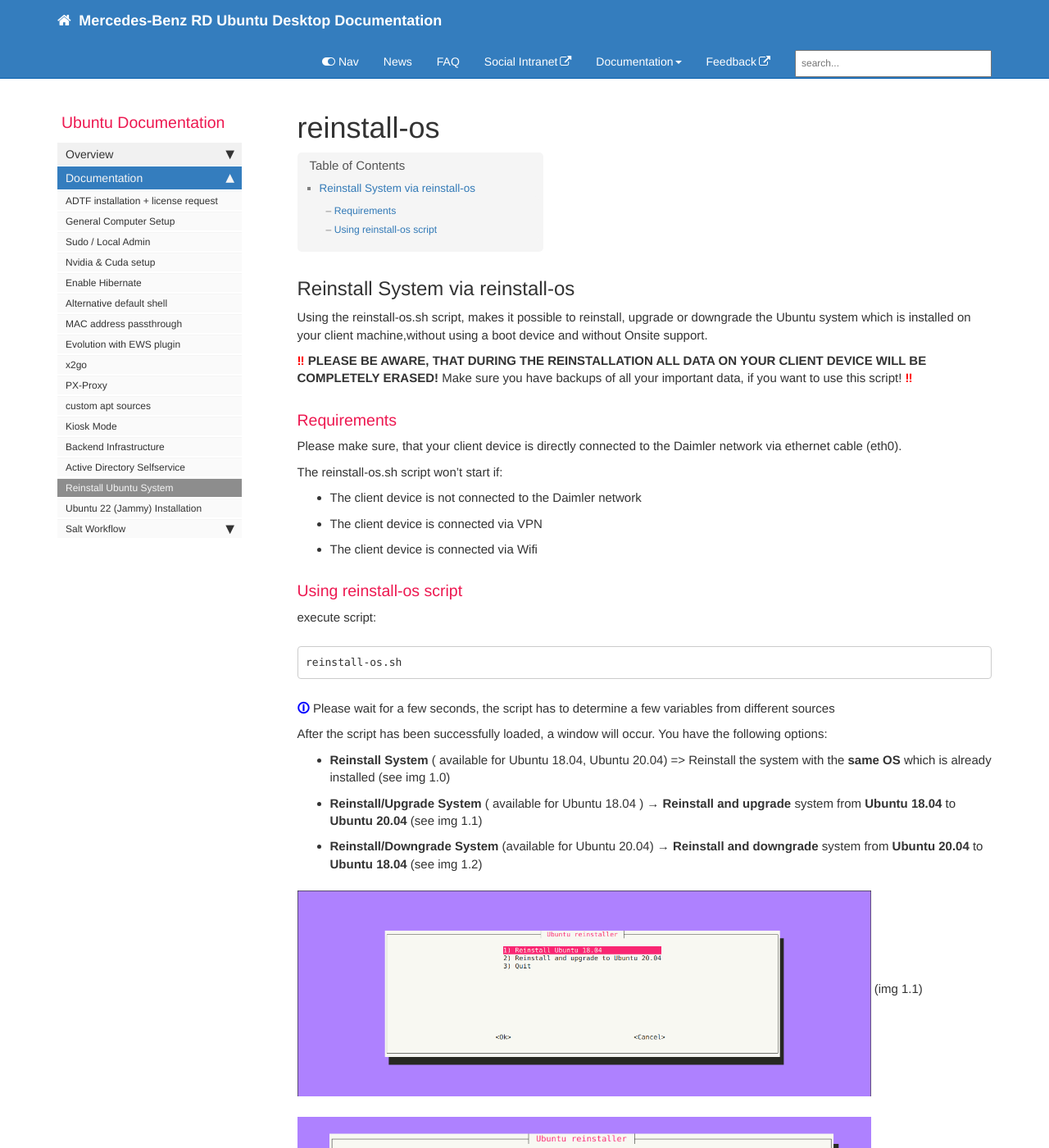
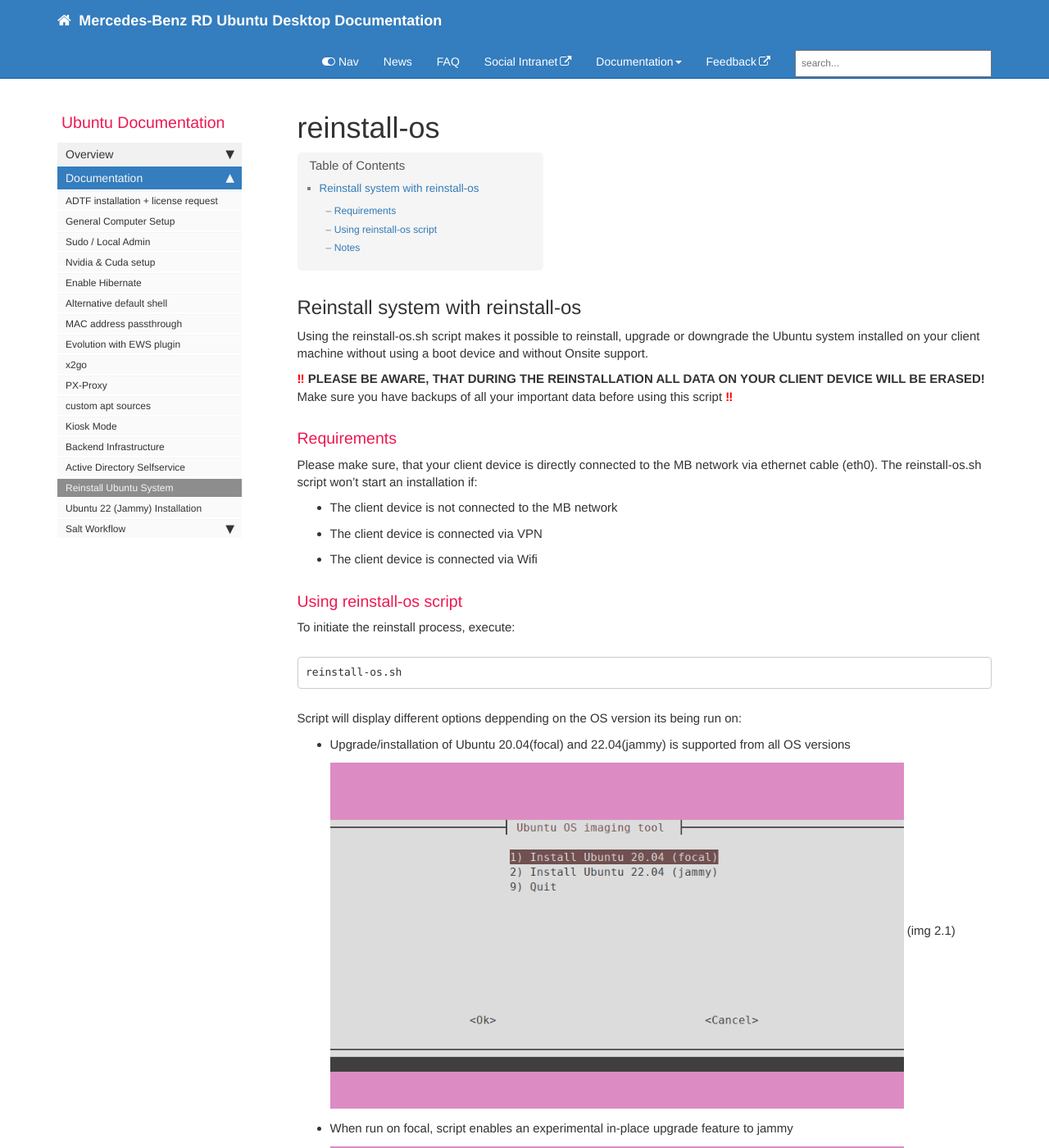
Before and after one commit to RajputPawan/Prometheus, a Jekyll site: the page built from pages/docs/reinstall-os.md, in a window 1280 px wide and 1400 px high. Shown: the whole window at 82% size. Built offline with Jekyll 4.4.1, drawn with Linux system fonts in a browser that asks for light colours; comment, search, counter and statistics services are not loaded; some of the changed text lies outside the part shown.

Commit message:
reinstall-os doc update

````diff
--- a/pages/docs/reinstall-os.md
+++ b/pages/docs/reinstall-os.md
@@ -3,65 +3,60 @@
 permalink: reinstall-os.html
 sidebar: default_sidebar
 tags: [docs]
-keywords: reinstallation, upgrade, downgrade, ubuntu20
-last_updated: Feb 22, 2021
+keywords: reinstallation, upgrade, downgrade, ubuntu20, ubuntu22
+last_updated: Nov 09, 2022
 toc: true
 folder: docs
 ---
 
-## Reinstall System via reinstall-os
+## Reinstall system with reinstall-os
 
-Using the reinstall-os.sh script, makes it possible to reinstall, upgrade or downgrade the Ubuntu system which is installed on your client machine,without using a boot device and without Onsite support.
+Using the reinstall-os.sh script makes it possible to reinstall, upgrade or downgrade the Ubuntu system installed on your client machine without using a boot device and without Onsite support.
 
-**‼**{: style="color: red"} **PLEASE BE AWARE, THAT DURING THE REINSTALLATION ALL DATA ON YOUR CLIENT DEVICE WILL BE COMPLETELY ERASED!** Make sure you have backups of all your important data, if you want to use this script! **‼**{: style="color: red"}
+**‼**{: style="color: red"} **PLEASE BE AWARE, THAT DURING THE REINSTALLATION ALL DATA ON YOUR CLIENT DEVICE WILL BE ERASED!** Make sure you have backups of all your important data before using this script **‼**{: style="color: red"}
 
 ### Requirements
 
-Please make sure, that your client device is directly connected to the Daimler network via ethernet cable (eth0).
+Please make sure, that your client device is directly connected to the MB network via ethernet cable (eth0).
+The reinstall-os.sh script won't start an installation if:
 
-The reinstall-os.sh script won't start if:
-
-- The client device is not connected to the Daimler network
+- The client device is not connected to the MB network
 - The client device is connected via VPN
 - The client device is connected via Wifi
 
 ### Using reinstall-os script
 
-execute script:
+To initiate the reinstall process, execute:
 
 ```bash
 reinstall-os.sh
 ```
 
-**🛈**{: style="color: blue"} Please wait for a few seconds, the script has to determine a few variables from different sources
+Script will display different options deppending on the OS version its being run on:
+- Upgrade/installation of Ubuntu 20.04(focal) and 22.04(jammy) is supported from all OS versions
+![reinstall-os](images/docs/reinstall-os/reinstall-os-v2.1.png)
+(img 2.1)
 
-After the script has been successfully loaded, a window will occur. You have the following options:
+- When run on focal, script enables an experimental in-place upgrade feature to jammy
+![reinstall-os](images/docs/reinstall-os/reinstall-os-v2.2.png)
+(img 2.2)
 
-- **Reinstall System** ( available for Ubuntu 18.04, Ubuntu 20.04) => Reinstall the system with the **same OS** which is already installed (see img 1.0)
+- When run on jammy, you can use the reinstall-os script to switch between different OS flavors wo a full OS reinstallation
+![reinstall-os](images/docs/reinstall-os/reinstall-os-v2.3.png)
+(img 2.3)
+![reinstall-os](images/docs/reinstall-os/reinstall-os-v2.4.png)
+(img 2.4)
 
-- **Reinstall/Upgrade System** ( available for Ubuntu 18.04 ) → **Reinstall and upgrade** system from **Ubuntu 18.04** to **Ubuntu 20.04** (see img 1.1)
+### Notes
 
-- **Reinstall/Downgrade System** (available for Ubuntu 20.04) → **Reinstall and downgrade** system from **Ubuntu 20.04** to **Ubuntu 18.04** (see img 1.2)
+**🛈**{: style="color: blue"} Ubuntu 22.04 (jammy) is only supported on systems configured with UEFI firmware
 
-![reinstall-os](images/docs/reinstall-os/reinstall-os-1.png)
-(img 1.1)
+**🛈**{: style="color: blue"} Ubuntu 22.04 (jammy) vanilla flavors pre-install only a limited set of packages, it is therefore recommended to book sudoers persmissions in itshop before choosing this type of installation
 
-![reinstall-os](images/docs/reinstall-os/reinstall-os-2.png)
-(img 1.2)
+**🛈**{: style="color: blue"} It is recommended to review the Ubuntu 22.04 (jammy) [release notes](./2022-11-03-jammy.html) before installing this OS version
 
-After one of the above section was selected, a warning message will occur, which will inform you for the **last time**, that after continuing **ALL DATA WILL BE ERASED!** (see img 1.3)
+**🛈**{: style="color: blue"} Please do not turn off your client device during the installation process. The system will reboot automatically!
 
-**‼**{: style="color: red"} Please hit cancel, if you are unsure or if you forgot to create backups of your system. **‼**{: style="color: red"}
+**🛈**{: style="color: blue"} During the installation you will see the message **"Initial system configuration"** on the terminal display. Initial system configuration can take **approx. 1 hour** to complete
 
-By hitting **"OK"**, the client device will **reboot automatically** after a short time and will reinstall the Ubuntu system you've selected.
-
-![reinstall-os](images/docs/reinstall-os/reinstall-os-3.png)
-(img 1.3)
-
-**⚠**{: style="color: darkorange"} Please do not turn off your client device during the reinstallation. The system will reboot automatically!
-
-**🛈**{: style="color: blue"} During the reinstallation you will see the message **"Initial system configuration"** on the terminal display.
-
-After the client machine has been rebooted, the reinstallation will get started. After **approx. 1 hour**, you will receive a fresh installed system.
-
-**🛈**{: style="color: blue"} Please be aware that fetching certificates to your client devive could remain **apporx. 1 hour** after the installation.
+**🛈**{: style="color: blue"} Installation may trigger several reboots to complete
````
Also changed, not shown: images/docs/reinstall-os/reinstall-os-v2.1.png (added), images/docs/reinstall-os/reinstall-os-v2.2.png (added), images/docs/reinstall-os/reinstall-os-v2.3.png (added), images/docs/reinstall-os/reinstall-os-v2.4.png (added).
